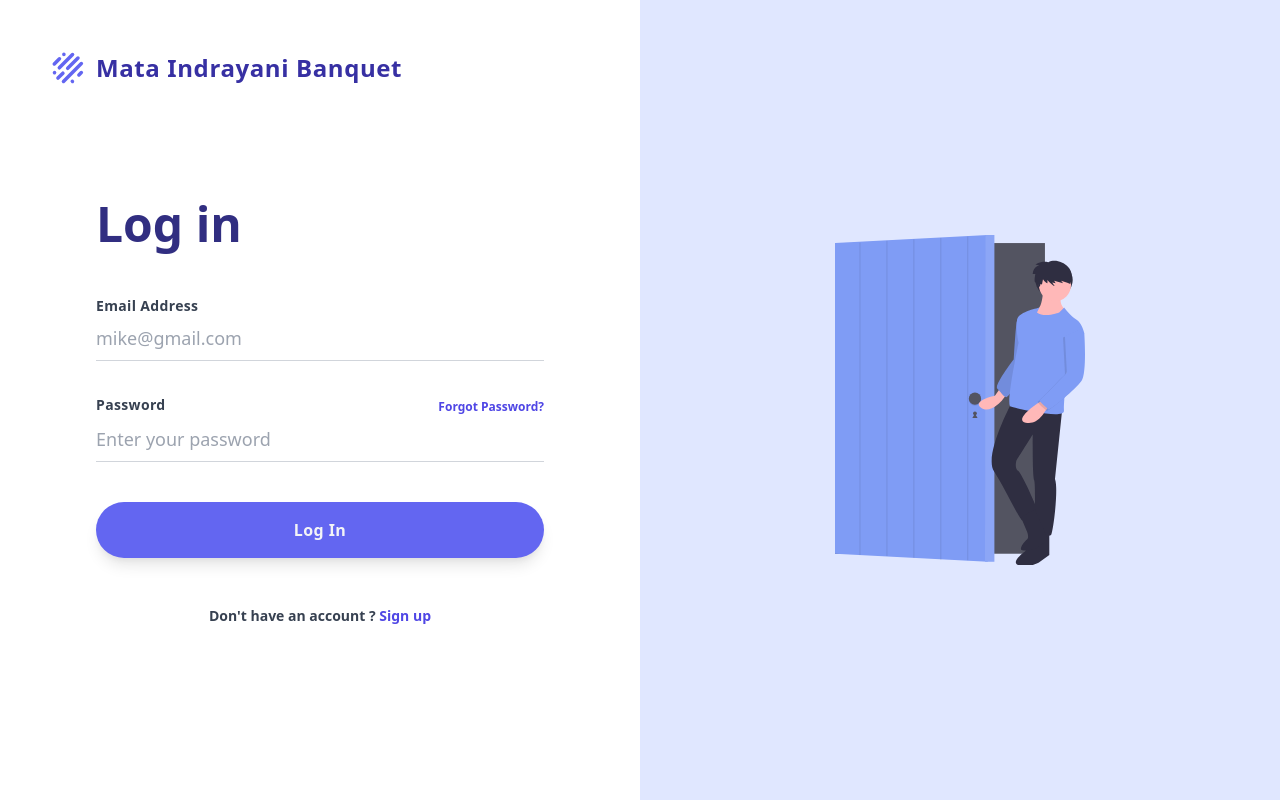
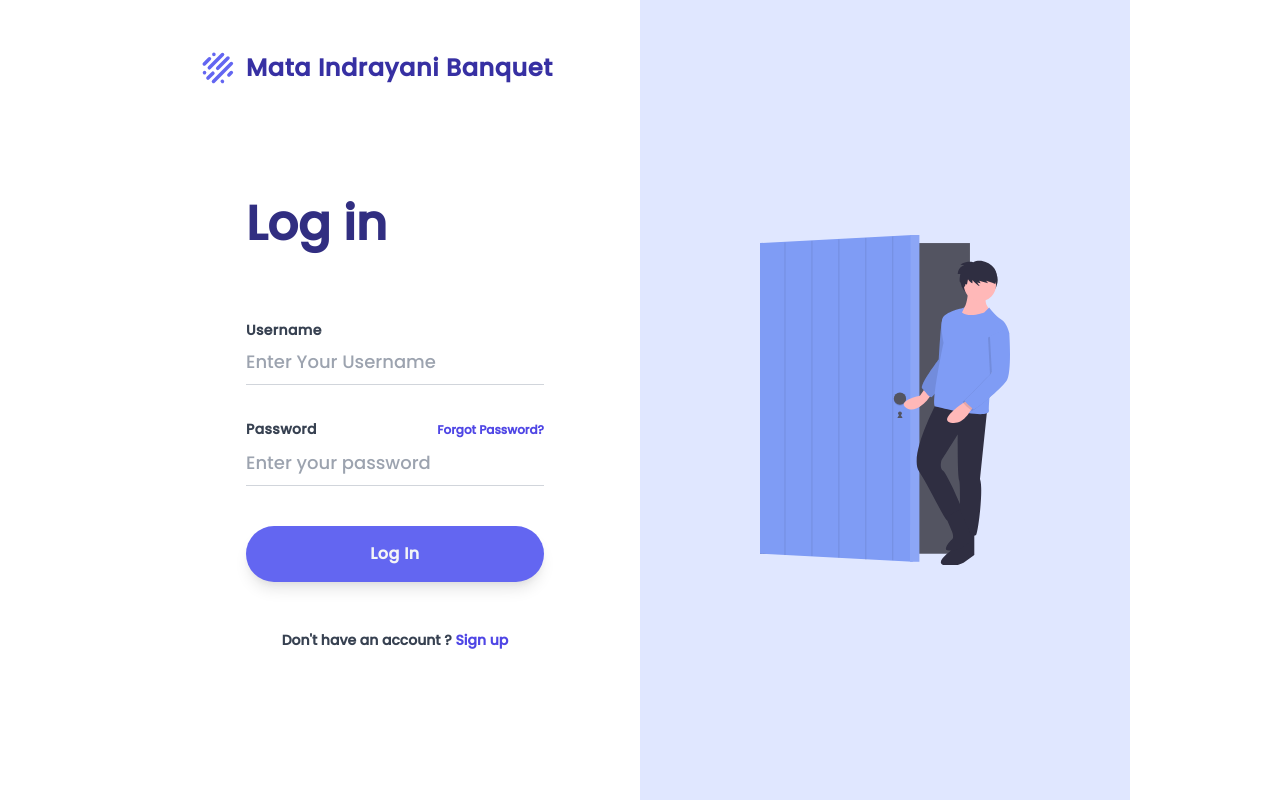
Before and after one commit to Prabesht7/MataIndrayaniBanquet-Django, a Django app: page /login in a window 1280 px wide. Run offline with Django 4.2, Linux system fonts and the light colour scheme.

Commit message:
Added Login HTML page

```diff
--- a/accounts/templates/login.html
+++ b/accounts/templates/login.html
@@ -3,6 +3,9 @@
 <head>
     <meta charset="UTF-8">
     <title>Login into MataIndrayaniBanquet</title>
+    <link rel="preconnect" href="https://fonts.googleapis.com">
+    <link rel="preconnect" href="https://fonts.gstatic.com" crossorigin>
+    <link href="https://fonts.googleapis.com/css2?family=Poppins:wght@500&display=swap" rel="stylesheet">
       <link href="https://unpkg.com/tailwindcss@^1.0/dist/tailwind.min.css" rel="stylesheet">
 </head>
 <body>
@@ -28,12 +31,27 @@
                 <div class="mt-10 px-12 sm:px-24 md:px-48 lg:px-12 lg:mt-16 xl:px-24 xl:max-w-2xl">
                     <h2 class="text-center text-4xl text-indigo-900 font-display font-semibold lg:text-left xl:text-5xl
                     xl:text-bold">Log in</h2>
+                    <br>
+                    {% if messages %}
+
+                    {% for message in messages %}
+                    <div class="bg-teal-100 border-t-4 border-teal-500 rounded-b text-teal-900 px-4 py-3 shadow-md" role="alert">
+                        <div class="flex">
+                          <div class="py-1"><svg class="fill-current h-6 w-6 text-teal-500 mr-4" xmlns="http://www.w3.org/2000/svg" viewBox="0 0 20 20"><path d="M2.93 17.07A10 10 0 1 1 17.07 2.93 10 10 0 0 1 2.93 17.07zm12.73-1.41A8 8 0 1 0 4.34 4.34a8 8 0 0 0 11.32 11.32zM9 11V9h2v6H9v-4zm0-6h2v2H9V5z"/></svg></div>
+                          <div>
+                            <p class="font-bold">{{ message }}</p>
+                          </div>
+                        </div>
+                        </div>
+                    {% endfor %}
+
+                {% endif %}
                     <div class="mt-12">
                         <form method="POST">
                             {% csrf_token %}
                             <div>
-                                <div class="text-sm font-bold text-gray-700 tracking-wide">Email Address</div>
-                                <input class="w-full text-lg py-2 border-b border-gray-300 focus:outline-none focus:border-indigo-500" type="" placeholder="mike@gmail.com">
+                                <div class="text-sm font-bold text-gray-700 tracking-wide">Username</div>
+                                <input class="w-full text-lg py-2 border-b border-gray-300 focus:outline-none focus:border-indigo-500" type="text" name="username" placeholder="Enter Your Username">
                             </div>
                             <div class="mt-8">
                                 <div class="flex justify-between items-center">
@@ -47,7 +65,7 @@
                                         </a>
                                     </div>
                                 </div>
-                                <input class="w-full text-lg py-2 border-b border-gray-300 focus:outline-none focus:border-indigo-500" type="" placeholder="Enter your password">
+                                <input class="w-full text-lg py-2 border-b border-gray-300 focus:outline-none focus:border-indigo-500" type="password" name="password" placeholder="Enter your password">
                             </div>
                             <div class="mt-10">
                                 <button class="bg-indigo-500 text-gray-100 p-4 w-full rounded-full tracking-wide
@@ -99,5 +117,12 @@
                 </div>
             </div>
         </div>
+        <style>
+            body{
+                padding-left: 150px;
+                padding-right: 150px;
+                font-family: 'Poppins', sans-serif;
+            }
+        </style>
 </body>
 </html>
```
